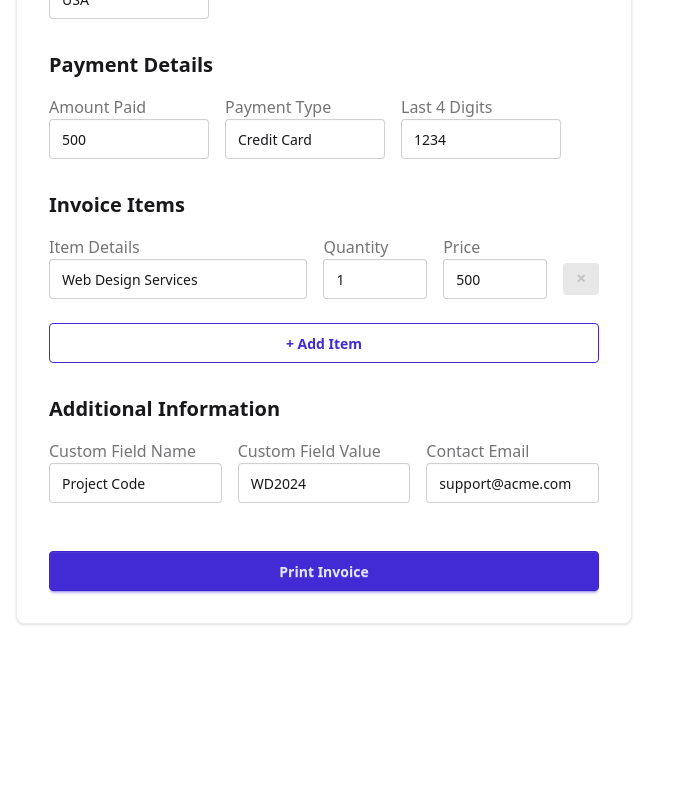
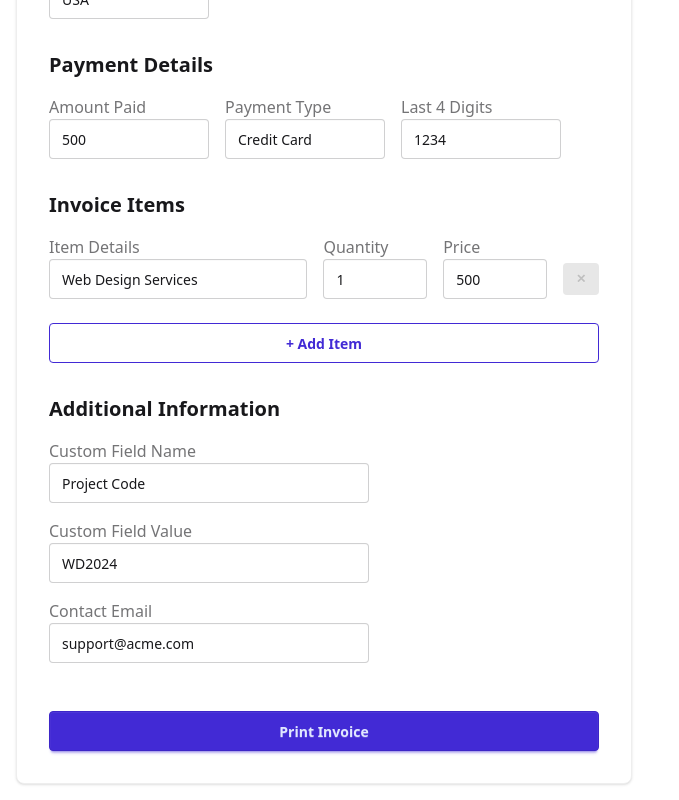
Before and after one commit to atifali/invoice-generator, a React (Vite) app: page / in a window 1280 px wide. Shown: the part 962-1762 px from the top of the page, without its empty margins (0-679 px from the left). Before the commit the page ends 1602 px from the top, so only its background shows below. Built offline with nearby package versions, Linux system fonts and the light colour scheme.

Commit message:
fix some styling

```diff
--- a/src/components/InvoiceForm.jsx
+++ b/src/components/InvoiceForm.jsx
@@ -284,19 +284,19 @@ function InvoiceForm({ values, setValues, previewRef }) {
                 <div>
                     <h2 className="text-xl font-bold mb-4">Additional Information</h2>
                     <div className="flex flex-wrap gap-4">
-                        <div className="form-control flex-1 min-w-40">
+                        <div className="form-control min-w-40">
                             <label className="label">
                                 <span className="label-text">Custom Field Name</span>
                             </label>
                             <input type="text" name="customFieldName" className="input input-bordered" value={values.customFieldName} onChange={handleChange} />
                         </div>
-                        <div className="form-control flex-1 min-w-40">
+                        <div className="form-control min-w-40">
                             <label className="label">
                                 <span className="label-text">Custom Field Value</span>
                             </label>
                             <input type="text" name="customFieldValue" className="input input-bordered" value={values.customFieldValue} onChange={handleChange} />
                         </div>
-                        <div className="form-control flex-1 min-w-40">
+                        <div className="form-control min-w-40">
                             <label className="label">
                                 <span className="label-text">Contact Email</span>
                             </label>
```
